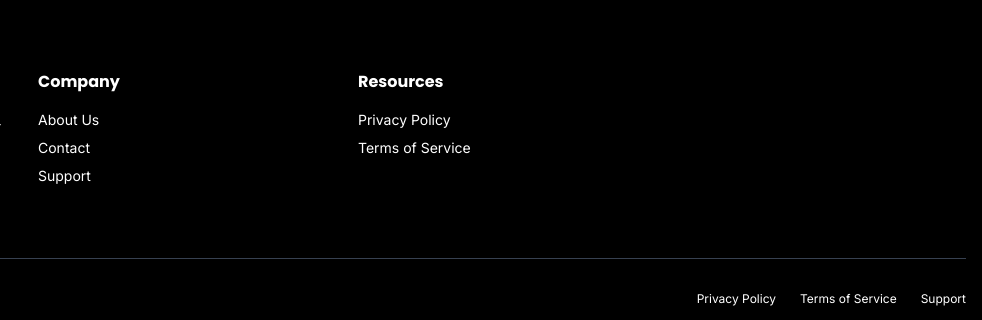
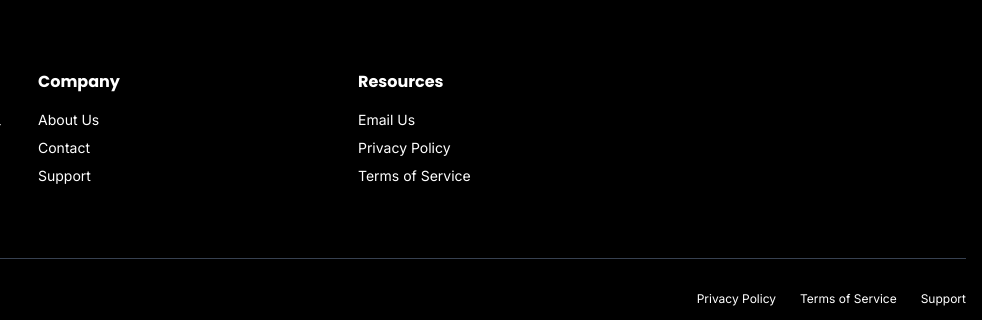
Before and after one commit to ankushchowrasia/NexTGen-Classes, a plain HTML site: page index.html in a window 1280 px wide. Shown: the part 2157-2477 px from the top of the page, 298-1280 px from the left. Drawn offline with nearby package versions, Linux system fonts and the light colour scheme.

Commit message:
Add Email Us link to Resources section

```diff
--- a/index.html
+++ b/index.html
@@ -261,7 +261,7 @@
           <h4 class="font-bold mb-4">Resources</h4>
           <ul class="space-y-2 text-sm">
 
-
+            <li><a href="mailto:icseandiscsimplifiedx@gmail.com" class="hover:text-brand-green">Email Us</a></li>
 
             <li><a href="https://nextgenclasses.vercel.app/privacy_policy.html" class="hover:text-brand-green">Privacy Policy</a></li>
             <li><a href="https://nextgenclasses.vercel.app/terms_of_service.html" class="hover:text-brand-green">Terms of Service</a></li>
```
